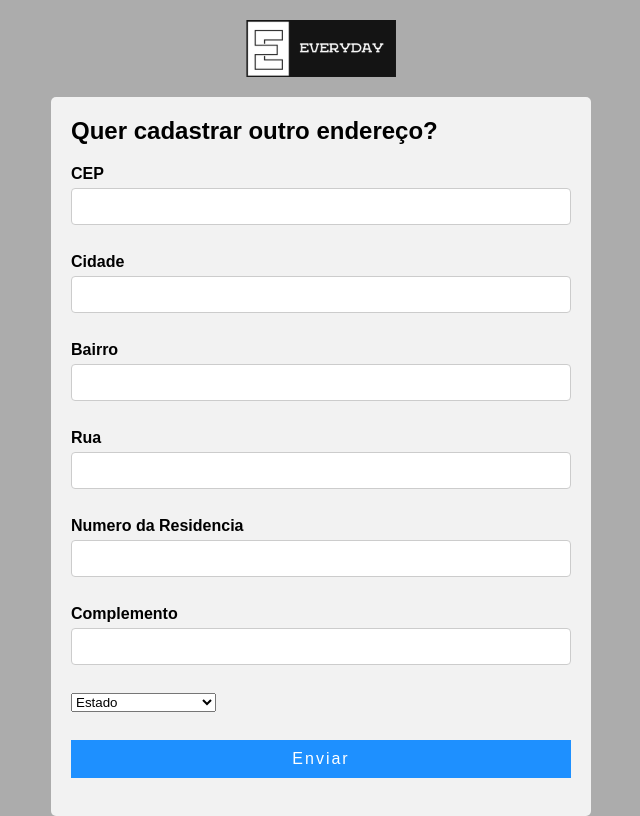
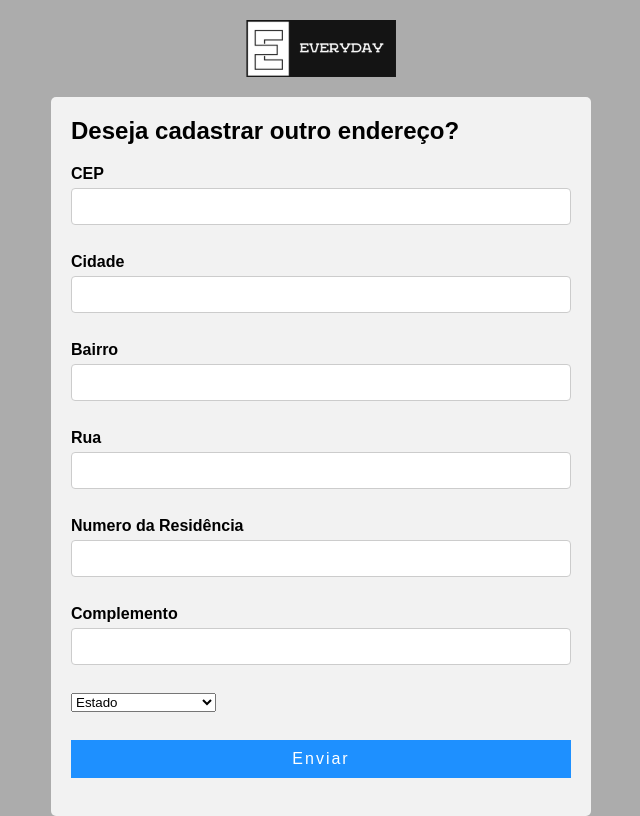
Before and after one commit to KaBarbi/Exposoft3, a PHP site: page /endereco.php in a window 1280 px wide. Shown: the whole page, without its empty margins (319-959 px from the left). Run offline with PHP 8.4, Linux system fonts and the light colour scheme; some libraries are stand-ins or nearby versions.

Commit message:
Update endereco.php

```diff
--- a/html/endereco.php
+++ b/html/endereco.php
@@ -14,7 +14,7 @@
     <!-- Formulario -->
 
     <form class="form" action="" method="post">
-        <h2 class="h2ender">Quer cadastrar outro endereço?</h2>
+        <h2 class="h2ender">Deseja cadastrar outro endereço?</h2>
 
         <div class="container-cad">
 
@@ -56,7 +56,7 @@
 
             <!-- Numero da Residencia -->
             <div>
-                <label>Numero da Residencia</label>
+                <label>Numero da Residência</label>
                 <br>
                 <input type="text" name="numero" required>
             </div>
```
